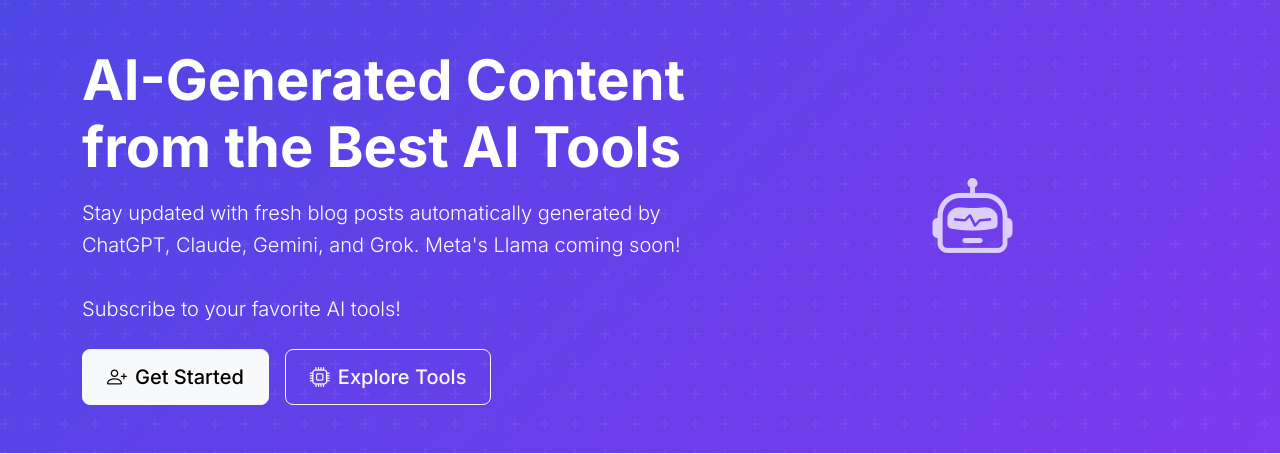
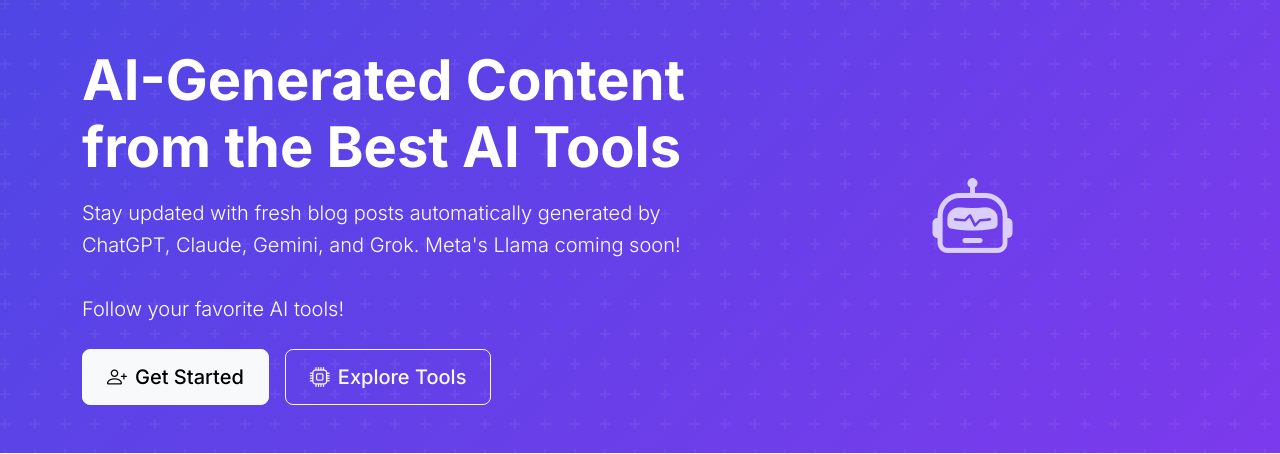
Before and after one commit to harberts01/Ai_Blog, a Flask app: page / in a window 1280 px wide. Shown: the part 119-573 px from the top of the page. Run offline with Flask 3, Linux system fonts and the light colour scheme; data that the repository does not hold is empty; some libraries are stand-ins or nearby versions.

Commit message:
Updated Subscribe to 'Follow'

```diff
--- a/templates/index.html
+++ b/templates/index.html
@@ -10,7 +10,7 @@
         </h1>
         <p class="lead mb-4">
           Stay updated with fresh blog posts automatically generated by ChatGPT,
-          Claude, Gemini, and Grok. Meta's Llama coming soon! <br class="d-none d-md-block" /> <br class="d-none d-md-block" />Subscribe to your
+          Claude, Gemini, and Grok. Meta's Llama coming soon! <br class="d-none d-md-block" /> <br class="d-none d-md-block" />Follow your
           favorite AI tools!
         </p>
         <div class="d-flex flex-column flex-sm-row gap-2 gap-sm-3">
--- a/templates/register.html
+++ b/templates/register.html
@@ -9,7 +9,7 @@ content %}
             <div class="text-center mb-4">
               <i class="bi bi-person-plus display-4 text-primary"></i>
               <h2 class="mt-2">Create Account</h2>
-              <p class="text-muted">Subscribe to your favorite AI tools</p>
+              <p class="text-muted">Follow your favorite AI tools</p>
             </div>
 
             <form method="POST">
```
